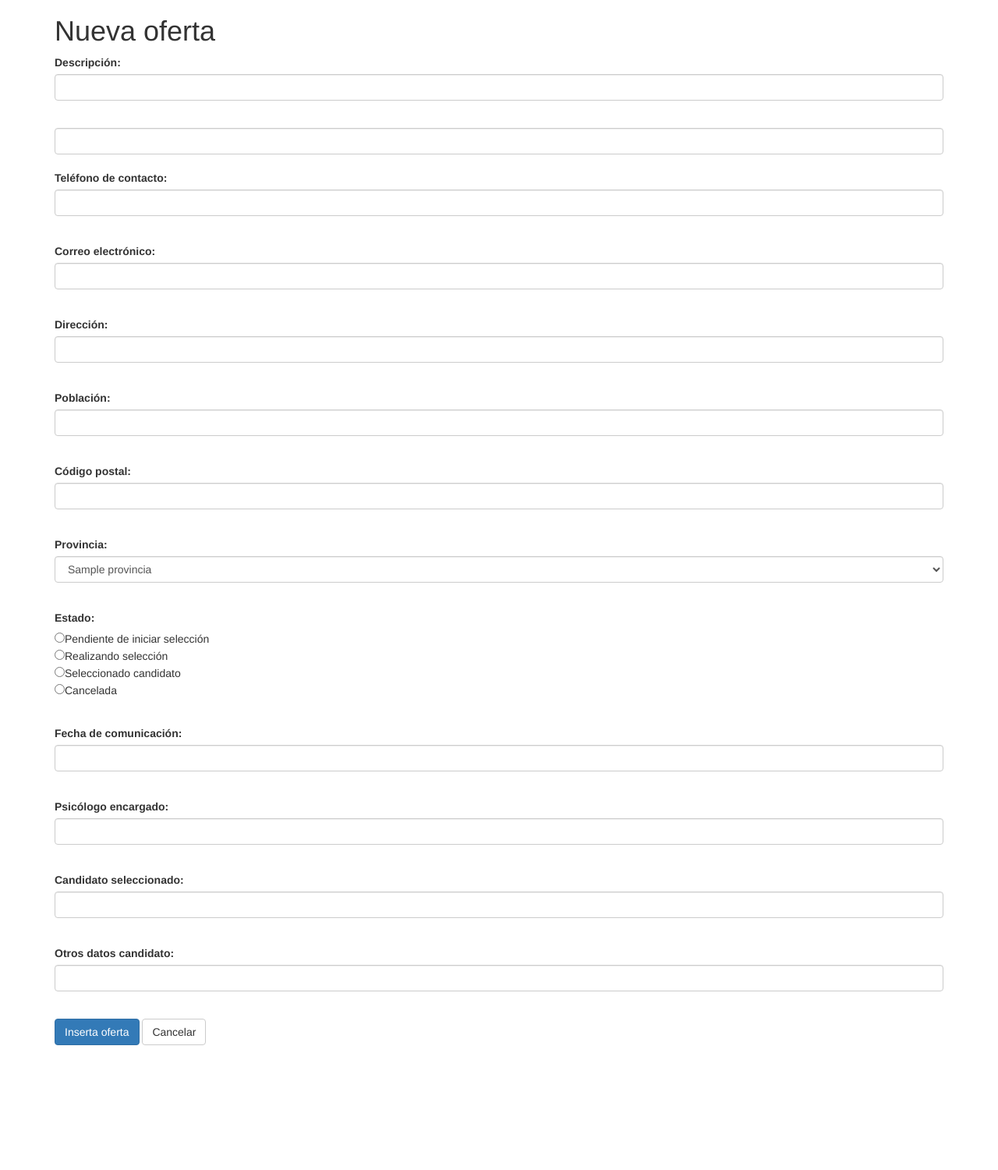
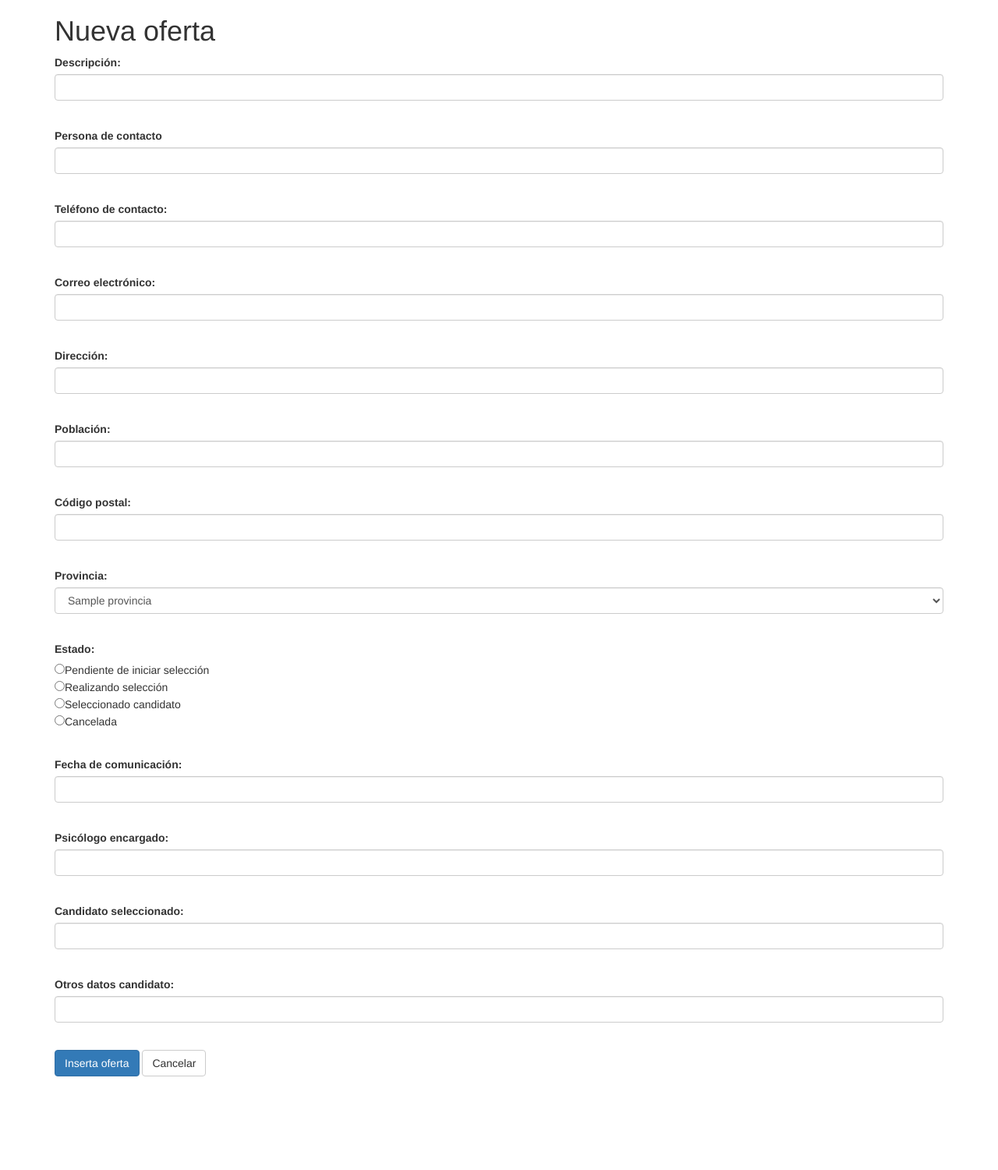
Before and after one commit to jesus7gp/Servidor_JobYesterday, a PHP site: page /Servidor_JobYesterday/controladores/guardaOferta.php in a window 1280 px wide. Shown: the whole page at 78% size. Before the commit the page ends 1340 px from the top, so only its background shows below. Run offline with PHP 8.4, Linux system fonts and the light colour scheme; tables that the repository leaves empty or names only in its code hold one stand-in row (values such as "Sample post"); some libraries are stand-ins or nearby versions.

Commit message:
Corregido fallo de formularioadd

```diff
--- a/app/vistas/formularioadd.php
+++ b/app/vistas/formularioadd.php
@@ -25,7 +25,8 @@
 			<input type="text" name="descripcion" class="form-control" value="<?=VP('descripcion','')?>"><br>
 		</fieldset>
 		<fieldset class="form-group">
-			<label for=""text" name="perscont" class="form-control" value="<?=VP('perscont','')?>"><br>
+			<label for="">Persona de contacto</label>
+			<input for=""text" name="perscont" class="form-control" value="<?=VP('perscont','')?>"><br>
 		</fieldset>
 		<fieldset class="form-group">
 			<label for="">Teléfono de contacto:</label>
```
